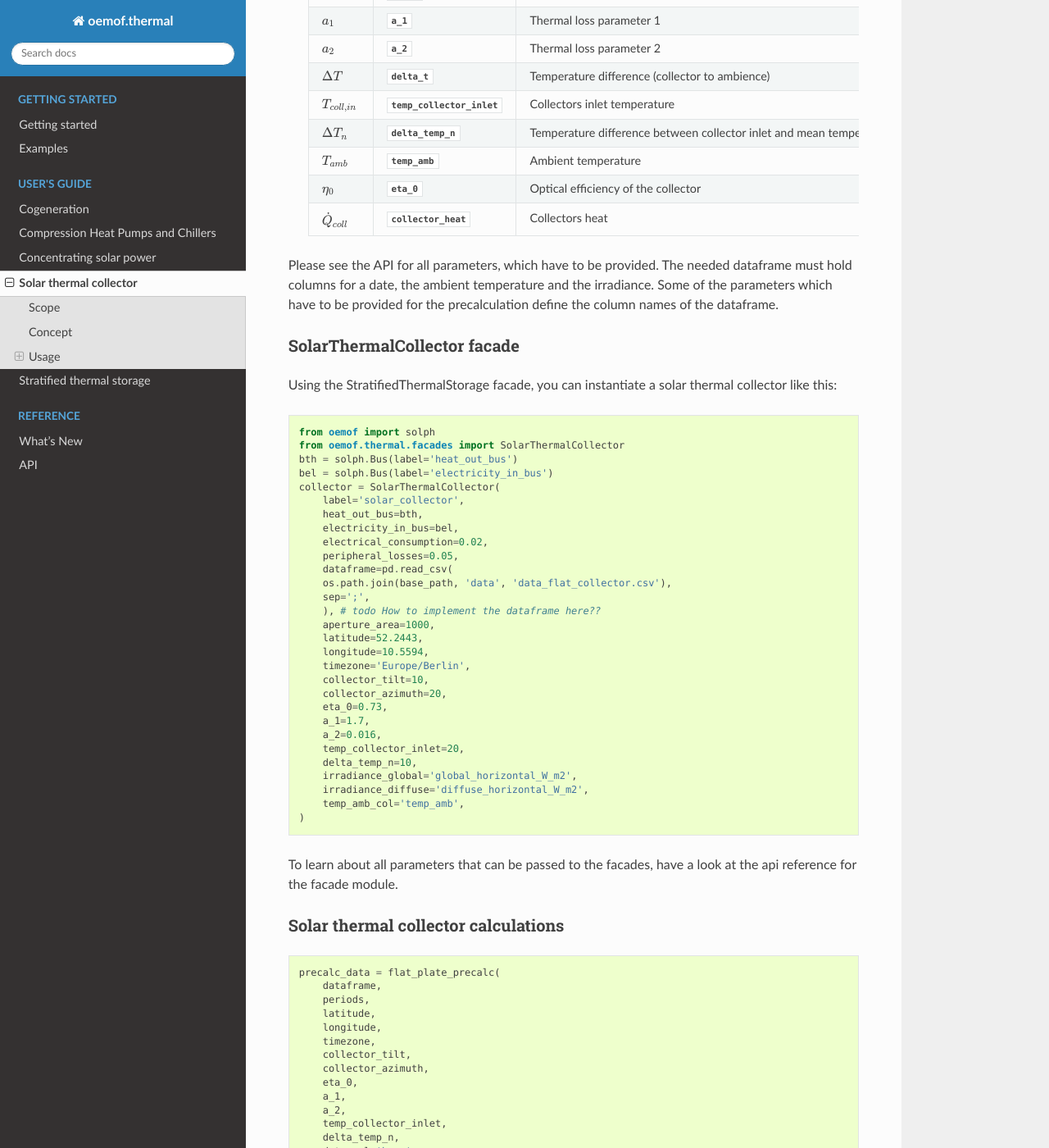
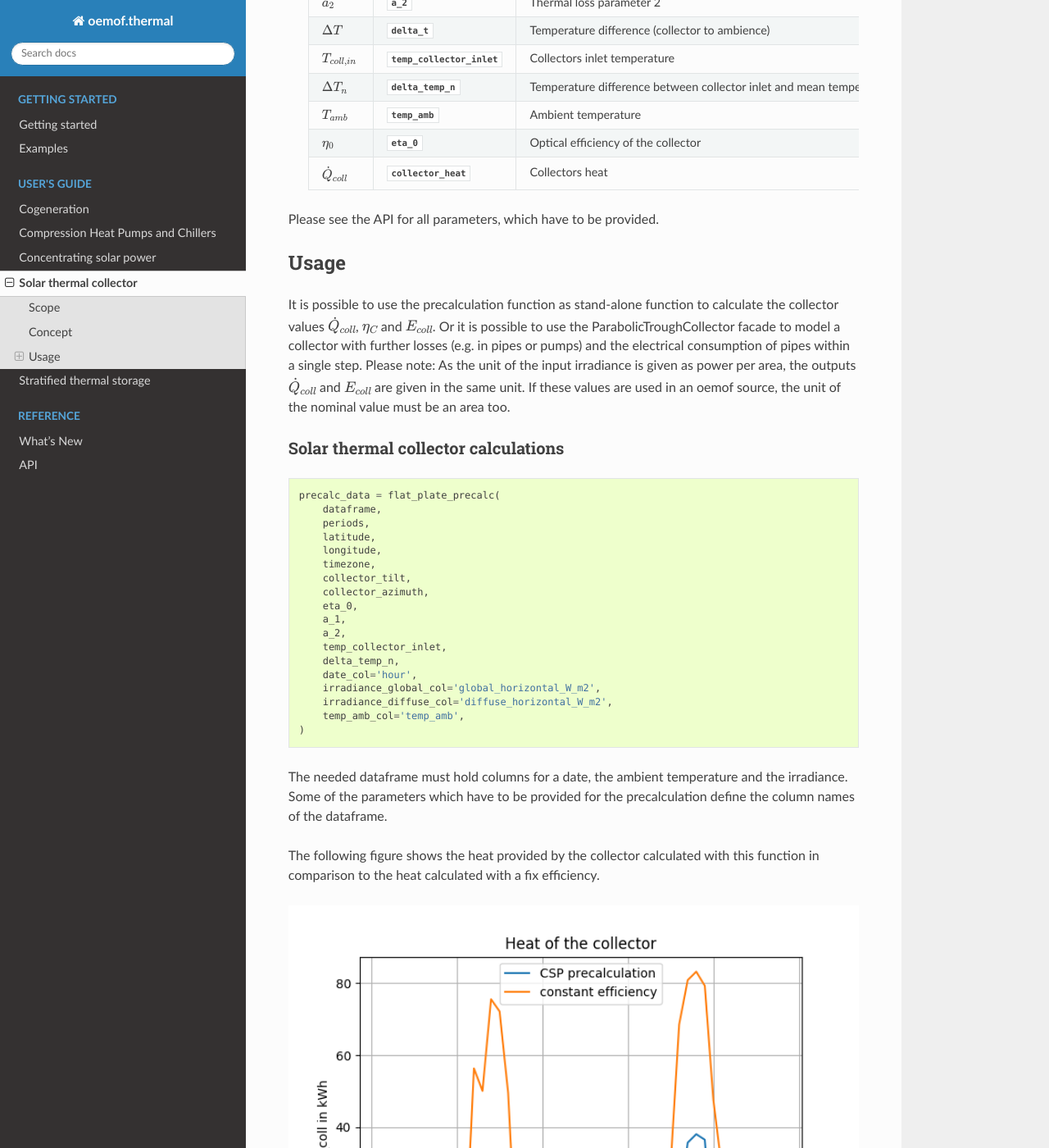
Before and after one commit to oemof/oemof-thermal, a Sphinx documentation site: the page built from docs/solar_thermal_collector.rst, in a window 1280 px wide and 1400 px high, scrolled down 1792 px. Shown: the whole window at 82% size. Built offline with Sphinx 7.4.7 and the Read the Docs theme 2.0.0, drawn with Linux system fonts in a browser that asks for light colours; formulas are drawn with MathJax 3; some of the changed text lies outside the part shown.

Commit message:
Update documentation of solar thermal collector regarding usage

```diff
--- a/docs/solar_thermal_collector.rst
+++ b/docs/solar_thermal_collector.rst
@@ -91,15 +88,62 @@ These arguments are used in the formulas of the function:
 
     ========================= ================================ ====================================
 
-Please see the API for all parameters, which have to be provided. The needed dataframe
-must hold columns for a date, the ambient temperature and the irradiance. Some of the
-parameters which have to be provided for the precalculation define the column names
+Please see the API for all parameters, which have to be provided.
+
+Usage
+_____
+
+It is possible to use the precalculation function as stand-alone function to calculate the collector values
+:math:`\dot Q_{coll}`, :math:`\eta_C` and :math:`E_{coll}`. Or it is possible
+to use the ParabolicTroughCollector facade to model a collector with further
+losses (e.g. in pipes or pumps) and the electrical consumption of pipes within a single step.
+Please note: As the unit of the input irradiance is given as power per area,
+the outputs :math:`\dot Q_{coll}` and :math:`E_{coll}` are given in the same
+unit. If these values are used in an oemof source, the unit of the nominal
+value must be an area too.
+
+
+Solar thermal collector calculations
+^^^^^^^^^^^^^^^^^^^^^^^^^^^^^^^^^^^^
+
+.. code-block:: python
+
+    precalc_data = flat_plate_precalc(
+        dataframe,
+        periods,
+        latitude,
+        longitude,
+        timezone,
+        collector_tilt,
+        collector_azimuth,
+        eta_0,
+        a_1,
+        a_2,
+        temp_collector_inlet,
+        delta_temp_n,
+        date_col='hour',
+        irradiance_global_col='global_horizontal_W_m2',
+        irradiance_diffuse_col='diffuse_horizontal_W_m2',
+        temp_amb_col='temp_amb',
+    )
+
+The needed dataframe must hold columns for a date, the ambient temperature and the irradiance.
+Some of the parameters which have to be provided for the precalculation define the column names
 of the dataframe.
+
+The following figure shows the heat provided by the collector calculated with this
+function in comparison to the heat calculated with a fix efficiency.
+
+.. image:: _pics/solarcollector_compare_precalculations.png
+    :width: 100 %
+    :alt: solarcollector_compare_precalculations.png
+    :align: center
+
 
 SolarThermalCollector facade
 ^^^^^^^^^^^^^^^^^^^^^^^^^^^^
 
-Using the StratifiedThermalStorage facade, you can instantiate a solar thermal collector like this:
+Using the SolarThermalCollector facade, you can instantiate a solar thermal collector like this:
 
 .. code-block:: python
 
@@ -133,39 +177,12 @@ Using the StratifiedThermalStorage facade, you can instantiate a solar thermal c
     	temp_amb_col='temp_amb',
     )
 
+It calculates the heat of the collector in the same
+way as the calculations do. Additionally, it integrates the calculated heat as an input
+into a component, uses an electrical input for pumps and gives a heat output,
+which is reduced by the defined additional losses. See flat_plate_collector_example_facade.py for an application example. It models the same
+system as the flat_plate_collector_example.py, but uses the SolarThermalCollector facade
+instead of separate source and transformer.
 
 To learn about all parameters that can be passed to the facades, have a look at the
 :ref:`api reference for the facade module <api_label>`.
-
-
-Solar thermal collector calculations
-^^^^^^^^^^^^^^^^^^^^^^^^^^^^^^^^^^^^
-
-.. code-block:: python
-
-    precalc_data = flat_plate_precalc(
-        dataframe,
-        periods,
-        latitude,
-        longitude,
-        timezone,
-        collector_tilt,
-        collector_azimuth,
-        eta_0,
-        a_1,
-        a_2,
-        temp_collector_inlet,
-        delta_temp_n,
-        date_col='hour',
-        irradiance_global_col='global_horizontal_W_m2',
-        irradiance_diffuse_col='diffuse_horizontal_W_m2',
-        temp_amb_col='temp_amb',
-    )
-
-The following figure shows the heat provided by the collector calculated with this
-function in comparison to the heat calculated with a fix efficiency.
-
-.. image:: _pics/solarcollector_compare_precalculations.png
-    :width: 100 %
-    :alt: solarcollector_compare_precalculations.png
-    :align: center
```
Also changed, not shown: other parts of docs/solar_thermal_collector.rst (+0 -3 lines).
